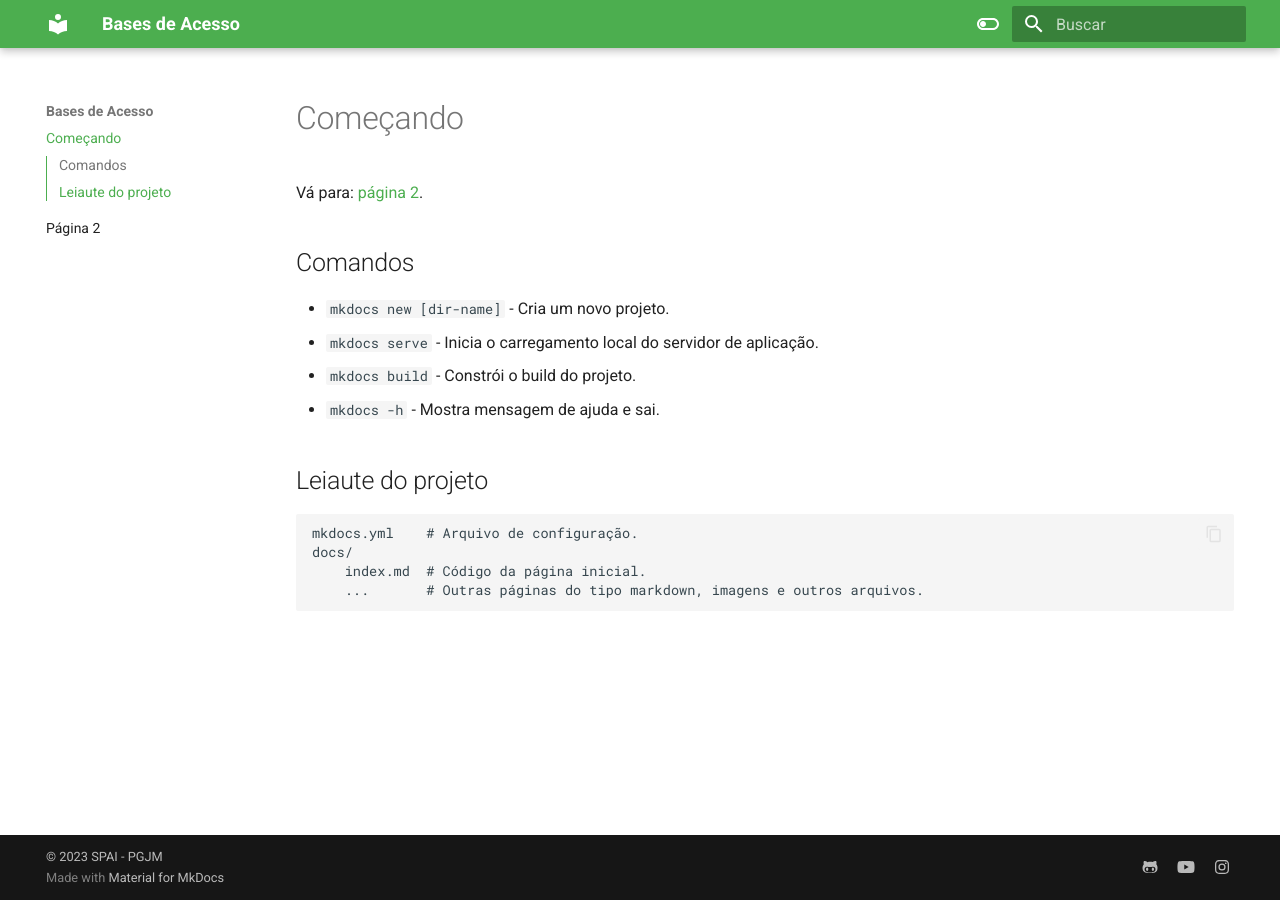
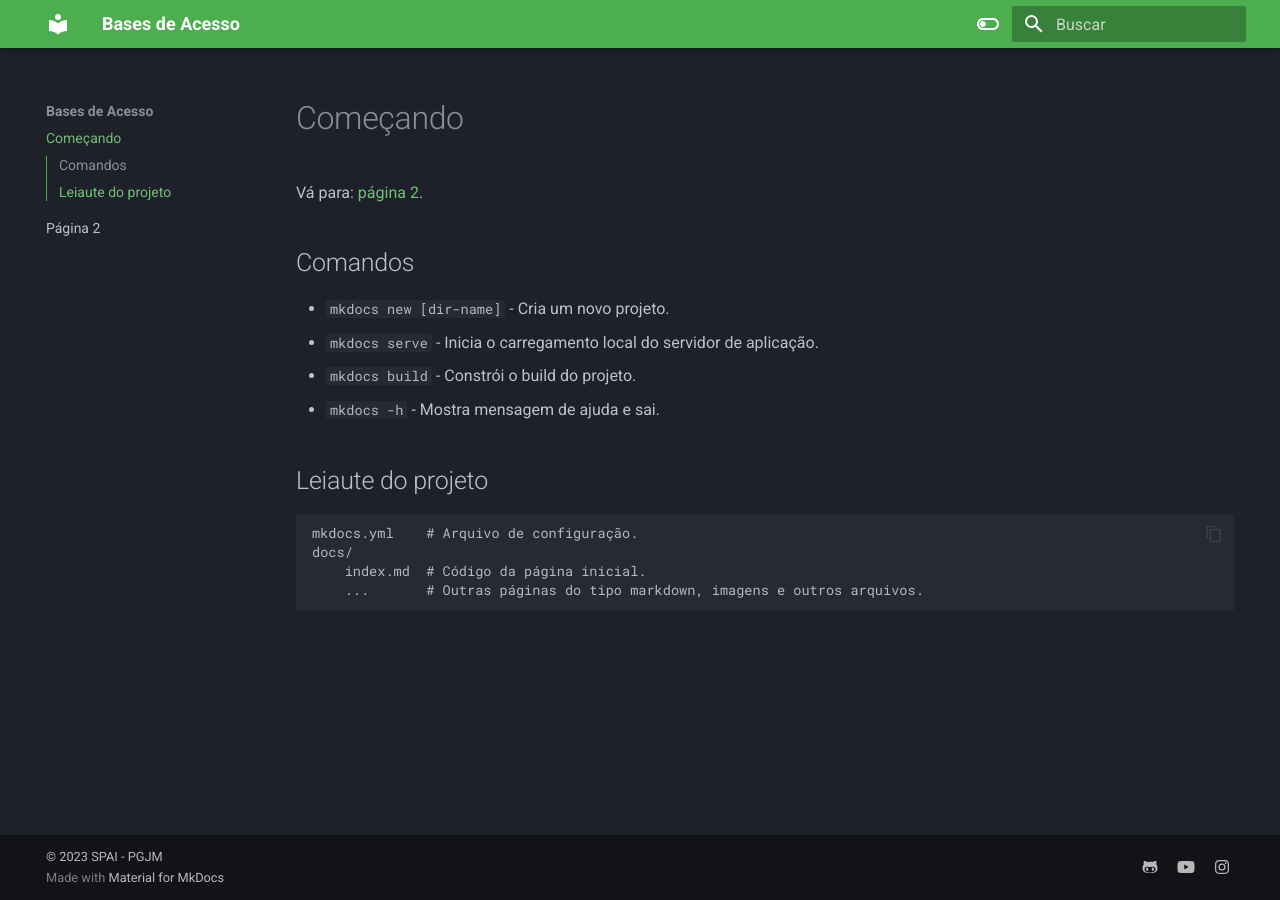
Before and after one commit to spai-pgjm/acessos-bases, an MkDocs documentation site: the page built from docs/index.md, in a window 1280 px wide. Built offline with MkDocs 1.6.1 and Material for MkDocs 9.7.7, drawn with Linux system fonts in a browser that asks for light colours.

Commit message:
changing theme default

```diff
--- a/mkdocs.yml
+++ b/mkdocs.yml
@@ -13,14 +13,14 @@ theme:
     - content.code.copy
   language: pt-BR
   palette:
-    - scheme: default
+    - scheme: slate
       primary: green
       accent: green
       toggle:
         icon: material/toggle-switch-off-outline
         name: Alternar para modo escuro
 
-    - scheme: slate
+    - scheme: default
       primary: green
       accent: green
       toggle:
```
